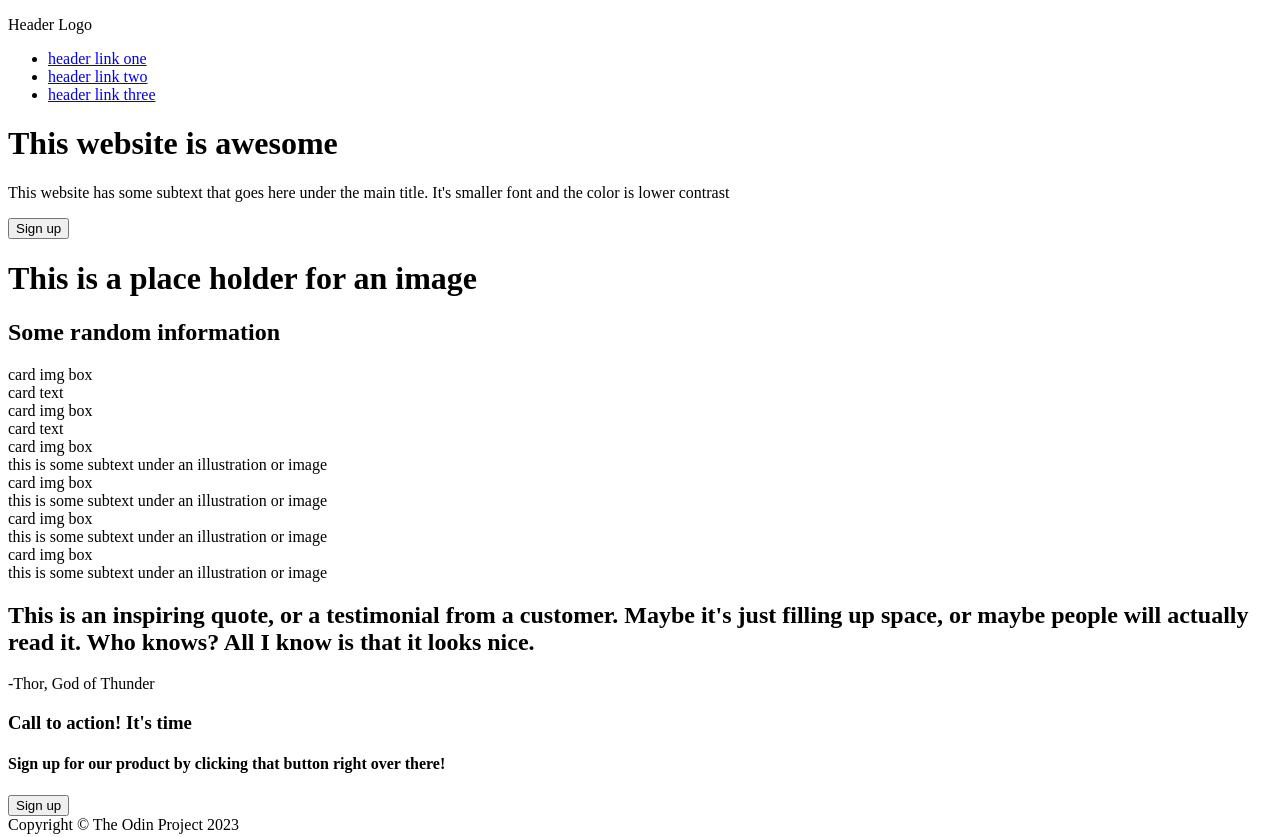
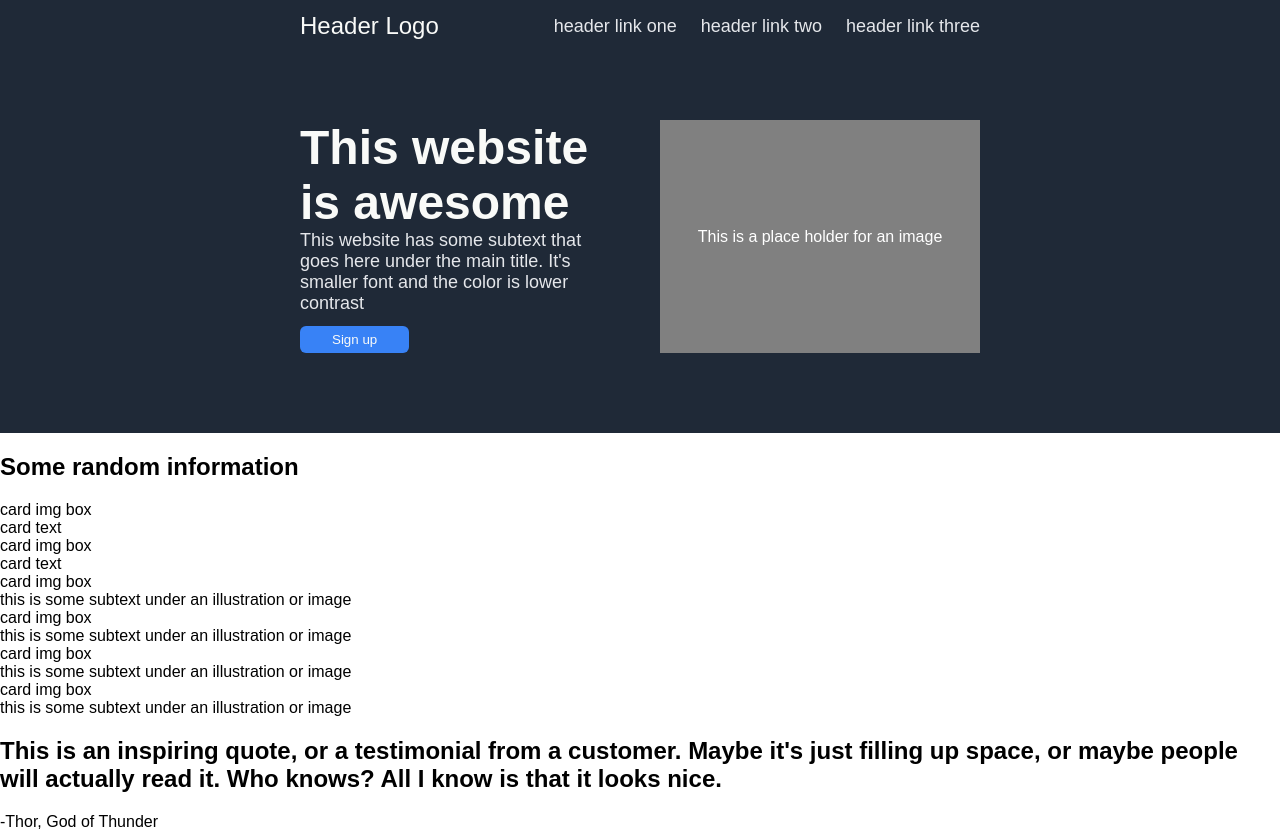
Before and after one commit to andrecosta90/landing-page, a plain HTML site: page index.html in a window 1280 px wide. Shown: the top 837 px of the page. Drawn offline with Linux system fonts and the light colour scheme.

Commit message:
Add CSS styling for hero/header section

```diff
--- a/index.html
+++ b/index.html
@@ -5,28 +5,27 @@
     <meta charset="UTF-8">
     <meta name="viewport" content="width=device-width, initial-scale=1.0">
     <title>My First Landing Page</title>
+    <link rel="stylesheet" href="./styles.css">
 </head>
 
 <body>
 
     <div class="header">
         <div class="nav-header">
-            <p>Header Logo</p>
-            <ul>
-                <li><a href="#">header link one</a></li>
-                <li><a href="#">header link two</a></li>
-                <li><a href="#">header link three</a></li>
-            </ul>
+            <p class="header-logo-text">Header Logo</p>
+            <p class="first-header-link"><a href="#">header link one</a></p>
+            <p><a href="#">header link two</a></p>
+            <p><a href="#">header link three</a></p>
         </div>
         <div class="content-header">
             <div class="content-header-left">
-                <h1>This website is awesome</h1>
-                <p>This website has some subtext that goes here under the main title. It's smaller font and the color is
+                <p class="hero-main-text">This website is awesome</p>
+                <p class="hero-secondary-text">This website has some subtext that goes here under the main title. It's smaller font and the color is
                     lower contrast</p>
                 <button>Sign up</button>
             </div>
             <div class="content-header-right">
-                <h1>This is a place holder for an image</h1>
+                <p class="placeholder-img">This is a place holder for an image</p>
             </div>
         </div>
     </div>
--- /dev/null
+++ b/styles.css
@@ -0,0 +1,115 @@
+* {
+    /* border: 2px solid red; */
+  }
+
+html {
+    box-sizing: border-box;
+    font-family: Arial, Helvetica, sans-serif;
+}
+
+*,
+*::before,
+*::after {
+    box-sizing: inherit;
+}
+
+body {
+    min-height: 100vh;
+    display: flex;
+    flex-direction: column;
+    justify-content: space-between;
+    margin: 0;
+}
+
+a {
+    text-decoration: none;
+}
+
+button {
+    background-color: #3882f6;
+    border-radius: 6px;
+    border: none;
+    padding: 6px 32px;
+}
+
+.header,
+.footer {
+    background-color: #1f2937;
+}
+
+.header {
+    padding: 12px 300px 0px 300px;
+    display: flex;
+    flex-direction: column;
+}
+
+.nav-header {
+    display: flex;
+    justify-content: center;
+    align-items: center;
+}
+
+p {
+    margin: 0;
+}
+
+.first-header-link {
+    margin-left: auto;
+}
+
+.hero-main-text,
+.header-logo-text,
+.footer,
+button {
+    color: #f9faf8;
+}
+
+.header-logo-text {
+    font-size: 24px;
+}
+
+.hero-main-text {
+    margin: 0;
+    font-size: 48px;
+    font-weight: 800;
+}
+
+.hero-secondary-text {
+    margin-bottom: 12px;
+}
+
+
+.hero-secondary-text,
+.nav-header a {
+    font-size: 18px;
+    color: #e5e7eb;
+}
+
+.nav-header {
+    display: flex;
+    gap: 24px
+}
+
+.content-header {
+    display: flex;
+    /* justify-content: space-between; */
+    padding: 80px 0;
+    gap: 40px;
+    /* margin-bottom: 128px; */
+}
+.content-header-left {
+    flex: 1;
+
+}
+.content-header-right {
+    flex: 1;
+    /* padding: ; */
+    display: flex;
+    justify-content: center;
+    align-items: center;
+    background-color: grey;
+}
+.placeholder-img {
+    color: white;
+    /* text-align: center; */
+}
```
